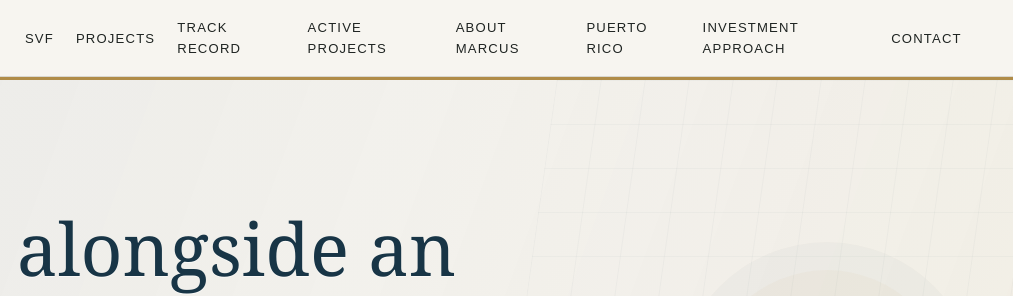
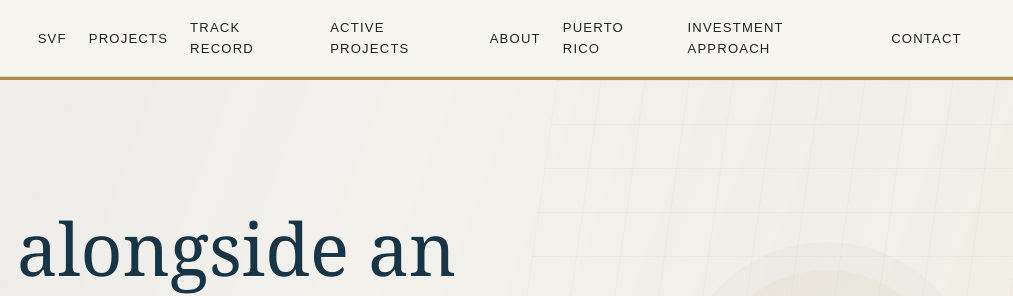
Before and after one commit to smhaidet/SVFLLC-site, a plain HTML site: page investment.html in a window 1280 px wide. Shown: the top 296 px of the page, 267-1280 px from the left. Drawn offline with Linux system fonts and the light colour scheme.

Commit message:
Rename About Marcus page to About

```diff
--- a/investment.html
+++ b/investment.html
@@ -5,7 +5,7 @@
 <meta name="description" content="SVF, LLC approaches Puerto Rico hospitality development through market research, disciplined acquisition, conservative underwriting, downside planning and transparent execution.">
 <link rel="stylesheet" href="styles.css"></head>
 <body>
-<header class="site-header"><div class="container nav"><a class="brand brand-lockup" href="index.html"><img class="brand-emblem" src="images/Golden Lighthouse Reflection Emblem.png" alt="SVF lighthouse emblem"><span class="brand-text">S. Marcus Haidet<small>Founder · SVF, LLC</small></span></a><button class="menu-button" aria-expanded="false">Menu</button><nav class="nav-links"><a href="svf.html">SVF</a><a href="projects.html">Projects</a><a href="trackrecord.html">Track Record</a><a href="active.html">Active Projects</a><a href="about.html">About Marcus</a><a href="puerto-rico.html">Puerto Rico</a><a href="investment.html">Investment Approach</a><a href="contact.html">Contact</a></nav></div></header>
+<header class="site-header"><div class="container nav"><a class="brand brand-lockup" href="index.html"><img class="brand-emblem" src="images/Golden Lighthouse Reflection Emblem.png" alt="SVF lighthouse emblem"><span class="brand-text">S. Marcus Haidet<small>Founder · SVF, LLC</small></span></a><button class="menu-button" aria-expanded="false">Menu</button><nav class="nav-links"><a href="svf.html">SVF</a><a href="projects.html">Projects</a><a href="trackrecord.html">Track Record</a><a href="active.html">Active Projects</a><a href="about.html">About</a><a href="puerto-rico.html">Puerto Rico</a><a href="investment.html">Investment Approach</a><a href="contact.html">Contact</a></nav></div></header>
 
 <main>
 <section class="page-hero"><div class="container"><div class="eyebrow">Capital partnerships</div><h1>Invest alongside an experienced developer.</h1><p>SVF is seeking relationships with private investors, family offices and strategic capital partners for select Puerto Rico hospitality and real-estate development opportunities. Every opportunity begins with downside analysis, disciplined underwriting and direct sponsor involvement.</p><div class="actions"><a class="button primary" href="contact.html">Discuss an Investment Opportunity</a><a class="button" href="projects.html">Review Track Record</a></div></div></section>
```
